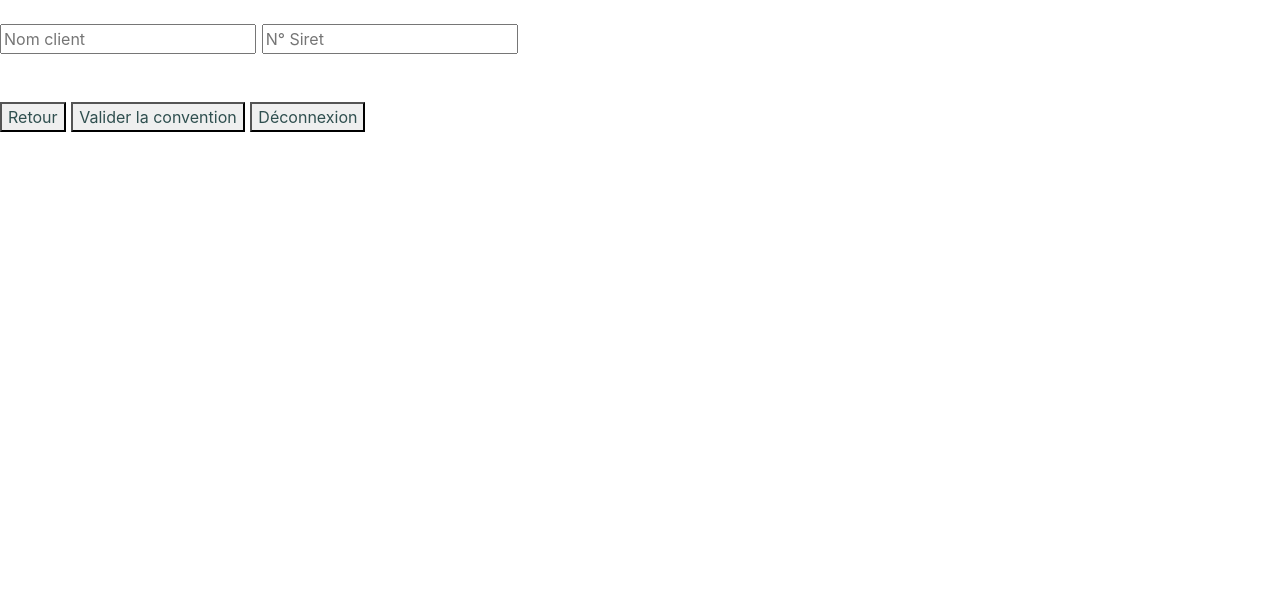
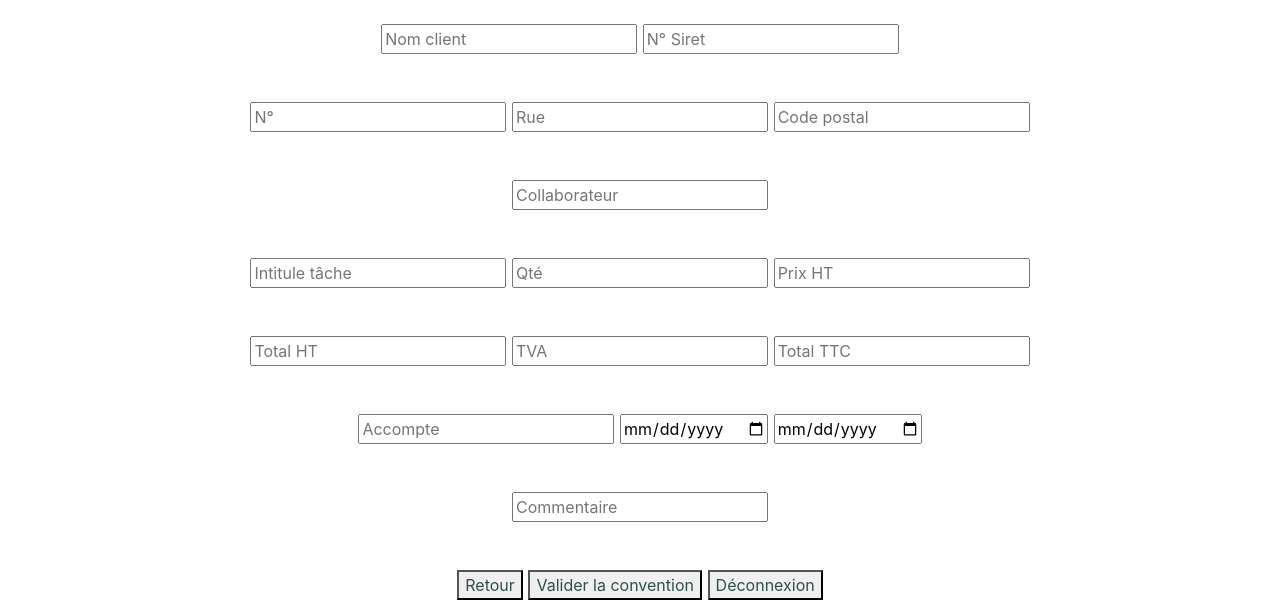
Before and after one commit to bilge98/AppliSynthWeb, a PHP site: page /View/formulaire_convention.html in a window 1280 px wide. Shown: the part 258-858 px from the top of the page. Before the commit the page ends 390 px from the top, so only its background shows below. Run offline with PHP 8.4, Linux system fonts and the light colour scheme; some libraries are stand-ins or nearby versions.

Commit message:
finito el formulaire

```diff
--- a/View/css/convention.css
+++ b/View/css/convention.css
@@ -15,3 +15,7 @@ body a {
 	text-decoration: none;
 	color: #2F4F4F;
 }
+
+#convention {
+    justify-content: flex-start;
+    text-align: center;
--- a/View/formulaire_convention.html
+++ b/View/formulaire_convention.html
@@ -33,13 +33,48 @@
 
 
     <div id="layout_under_header">&nbsp;</div>
-      <form id="convetion" action="" >
+      <form id="convention" action="" >
         <div>
-            <input type="type" id="clientname" placeholder="Nom client" />
-            <input type="number" id="siretnumber" placeholder="N° Siret" />
+          <input type="type" id="clientname" placeholder="Nom client" />
+          <input type="number" id="siretnumber" placeholder="N° Siret" />
+        </div>
+        <br/><br/>
+        <div>
+          <input type="number" id="numero" placeholder="N°" />
+          <input type="text" id="rue" placeholder="Rue" />
+          <input type="number" id="codepostal" placeholder="Code postal" max="99999" />
+        </div>
+        <br/><br/>
+        <div>
+          <input type="text" id="collaborateur" placeholder="Collaborateur" />
+        </div>
+        <br/><br/>
+        <div>
+          <input type="text" id="intituletache" placeholder="Intitule tâche" />
+          <input type="number" id="quantite" placeholder="Qté" />
+          <input type="number" id="prixht" placeholder="Prix HT" />
+        </div>
+        <br/><br/>
+        <!--PHP A RAJOUTER ICI POUR L'AJOUT D'UN INPUT SI ON CLIQUE SUR LE '+'-->
+
+        <div>
+          <input type="number" id="totalht" placeholder="Total HT" />
+          <input type="number" id="tva" placeholder="TVA" />
+          <input type="number" id="totalttc" placeholder="Total TTC" />
         </div>
         <br/><br/>
 
+        <div>
+          <input type="number" id="accompte" placeholder="Accompte" />
+          <input type="date" id="datedebut" placeholder="Date début" />
+          <input type="date" id="totalttc" placeholder="Date fin" />
+        </div>
+        <br/><br/>
+        <div>
+          <input type="text" id="commentaire" placeholder="Commentaire" height="200" />
+
+        </div>
+        <br/><br/>
 
         <div class="button_action">
           <button type="submit" id="retour"><a href="index.html">Retour</a></button>
--- a/View/menuprincipal.php
+++ b/View/menuprincipal.php
@@ -12,7 +12,7 @@
     </form>
 </div>
 <div>
-    <form id="deconnexio," method="POST" action="../Controller/FrontController.php">
+    <form id="deconnexion" method="POST" action="../Controller/FrontController.php">
         <button type="submit" name="btnDeconnexion">Déconnexion</button>
     </form>
 </div>
```
Also changed, not shown: View/connexion.php (+18 -0 lines).
